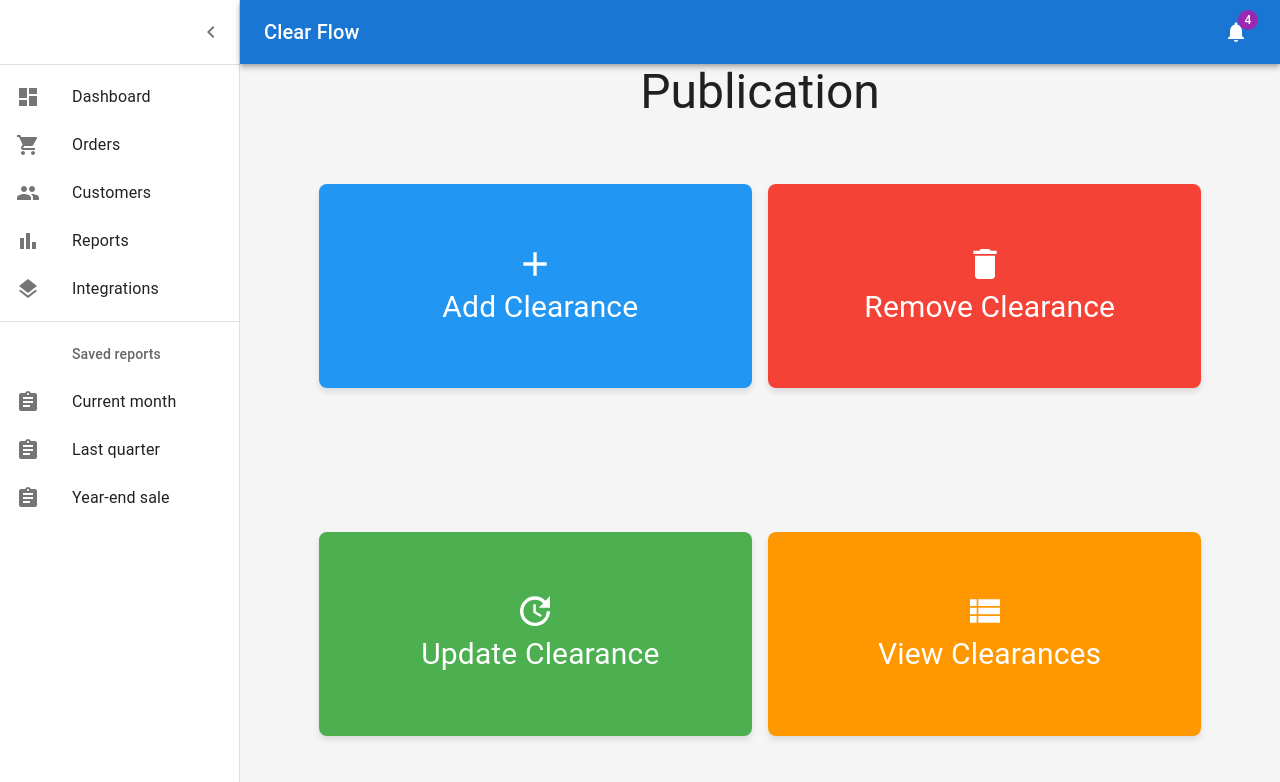
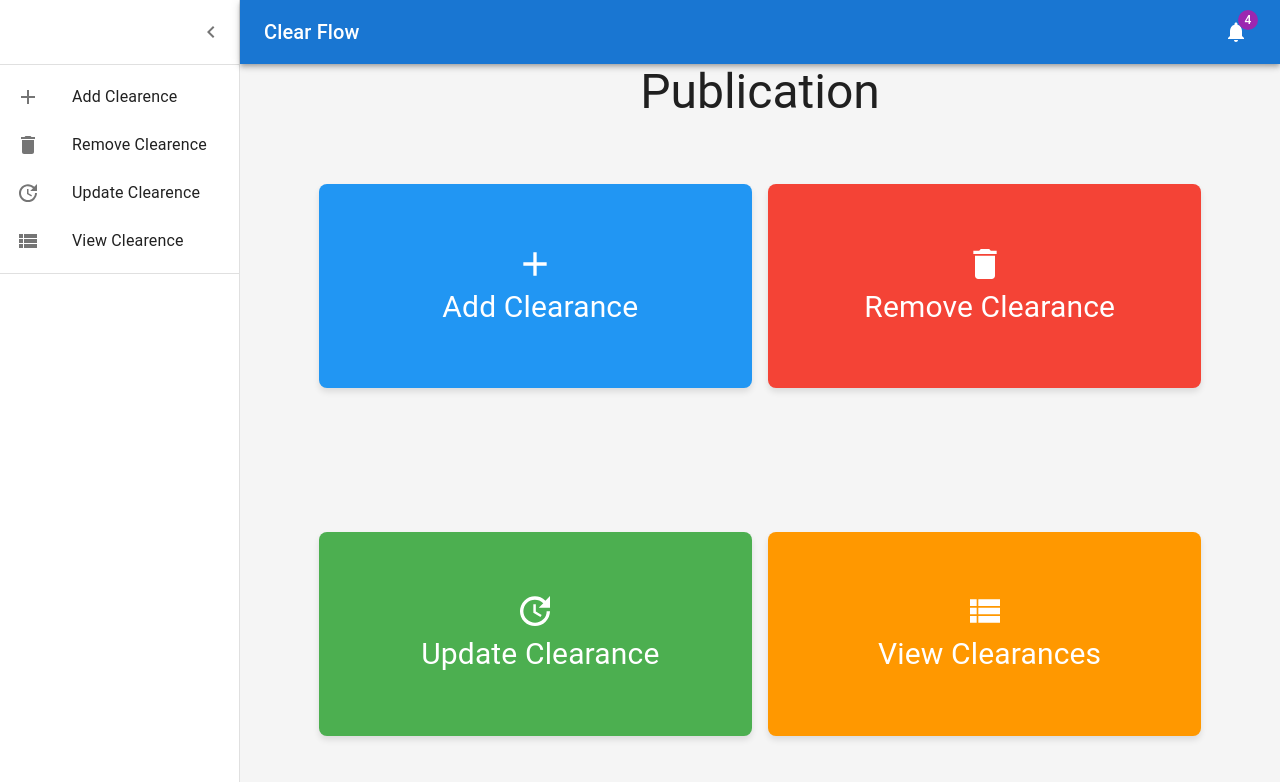
Before and after one commit to chami98/Clear-Flow, a React (Create React App) app: page / in a window 1280 px wide. Shown: the top 782 px of the page. Built offline with nearby package versions, Linux system fonts and the light colour scheme.

Commit message:
Update SideBar

```diff
--- a/src/listItems.js
+++ b/src/listItems.js
@@ -2,71 +2,41 @@ import * as React from 'react';
 import ListItemButton from '@mui/material/ListItemButton';
 import ListItemIcon from '@mui/material/ListItemIcon';
 import ListItemText from '@mui/material/ListItemText';
-import ListSubheader from '@mui/material/ListSubheader';
-import DashboardIcon from '@mui/icons-material/Dashboard';
-import ShoppingCartIcon from '@mui/icons-material/ShoppingCart';
-import PeopleIcon from '@mui/icons-material/People';
-import BarChartIcon from '@mui/icons-material/BarChart';
-import LayersIcon from '@mui/icons-material/Layers';
-import AssignmentIcon from '@mui/icons-material/Assignment';
+import AddIcon from '@mui/icons-material/Add';
+import DeleteIcon from '@mui/icons-material/Delete';
+import UpdateIcon from '@mui/icons-material/Update';
+import ViewListIcon from '@mui/icons-material/ViewList';
 
 export const mainListItems = (
     <React.Fragment>
         <ListItemButton>
             <ListItemIcon>
-                <DashboardIcon />
+                <AddIcon />
             </ListItemIcon>
-            <ListItemText primary="Dashboard" />
+            <ListItemText primary="Add Clearence" />
         </ListItemButton>
         <ListItemButton>
             <ListItemIcon>
-                <ShoppingCartIcon />
+                <DeleteIcon />
             </ListItemIcon>
-            <ListItemText primary="Orders" />
+            <ListItemText primary="Remove Clearence" />
         </ListItemButton>
         <ListItemButton>
             <ListItemIcon>
-                <PeopleIcon />
+                <UpdateIcon />
             </ListItemIcon>
-            <ListItemText primary="Customers" />
+            <ListItemText primary="Update Clearence" />
         </ListItemButton>
         <ListItemButton>
             <ListItemIcon>
-                <BarChartIcon />
+                <ViewListIcon />
             </ListItemIcon>
-            <ListItemText primary="Reports" />
-        </ListItemButton>
-        <ListItemButton>
-            <ListItemIcon>
-                <LayersIcon />
-            </ListItemIcon>
-            <ListItemText primary="Integrations" />
+            <ListItemText primary="View Clearence" />
         </ListItemButton>
     </React.Fragment>
 );
 
 export const secondaryListItems = (
     <React.Fragment>
-        <ListSubheader component="div" inset>
-            Saved reports
-        </ListSubheader>
-        <ListItemButton>
-            <ListItemIcon>
-                <AssignmentIcon />
-            </ListItemIcon>
-            <ListItemText primary="Current month" />
-        </ListItemButton>
-        <ListItemButton>
-            <ListItemIcon>
-                <AssignmentIcon />
-            </ListItemIcon>
-            <ListItemText primary="Last quarter" />
-        </ListItemButton>
-        <ListItemButton>
-            <ListItemIcon>
-                <AssignmentIcon />
-            </ListItemIcon>
-            <ListItemText primary="Year-end sale" />
-        </ListItemButton>
     </React.Fragment>
 );
```
